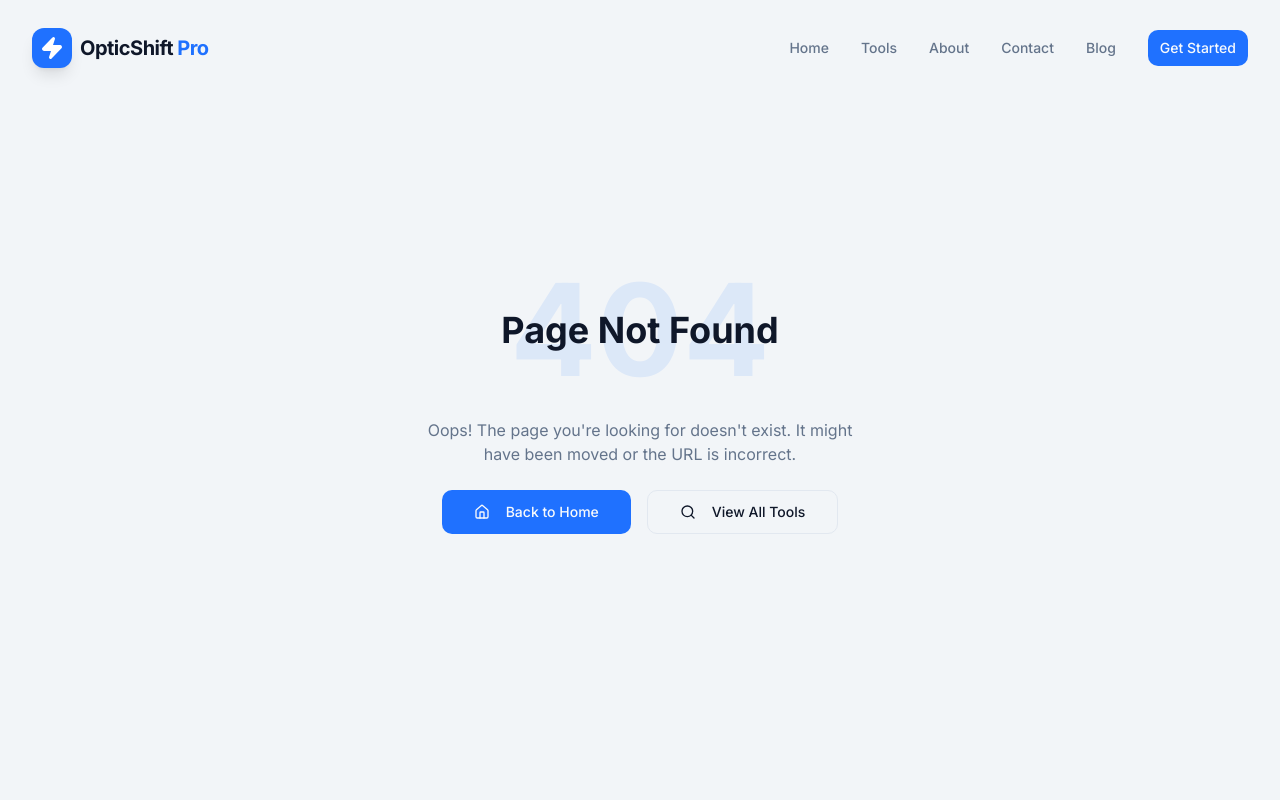
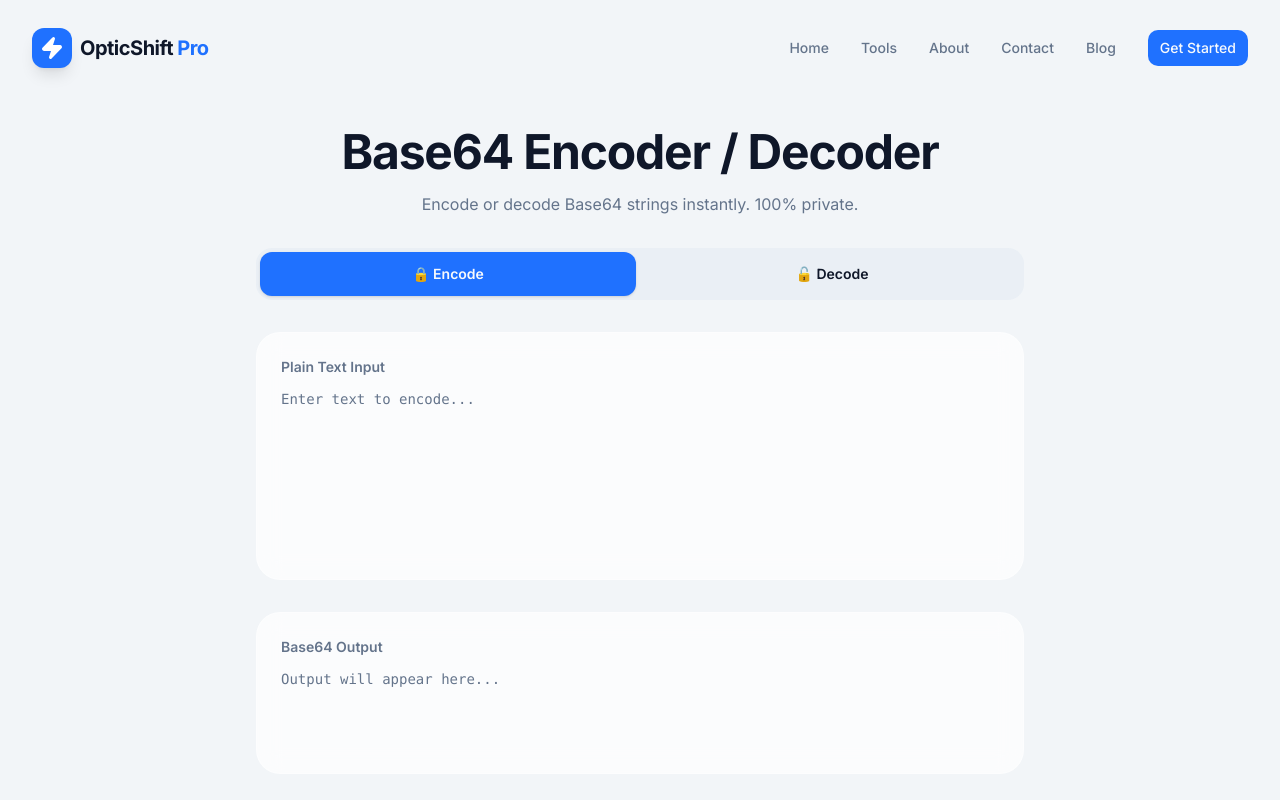
Before and after one commit to surajkumar122024-star/ok01, a Next.js app: page /tools/base64 in a window 1280 px wide. Before the commit this address had no page. Shown: the top 800 px of the page. Built offline with nearby package versions, Linux system fonts and the light colour scheme.

Commit message:
Add Base64 encoder/decoder page component

```diff
--- /dev/null
+++ b/src/app/tools/base64/page.tsx
@@ -0,0 +1,10 @@
+import Base64Client from './Base64Client'
+
+export const metadata = {
+  title: 'Base64 Encoder/Decoder — OpticShift Pro',
+  description: 'Encode or decode Base64 strings instantly in your browser. Free and private.',
+}
+
+export default function Base64Page() {
+  return <Base64Client />
+}
```
